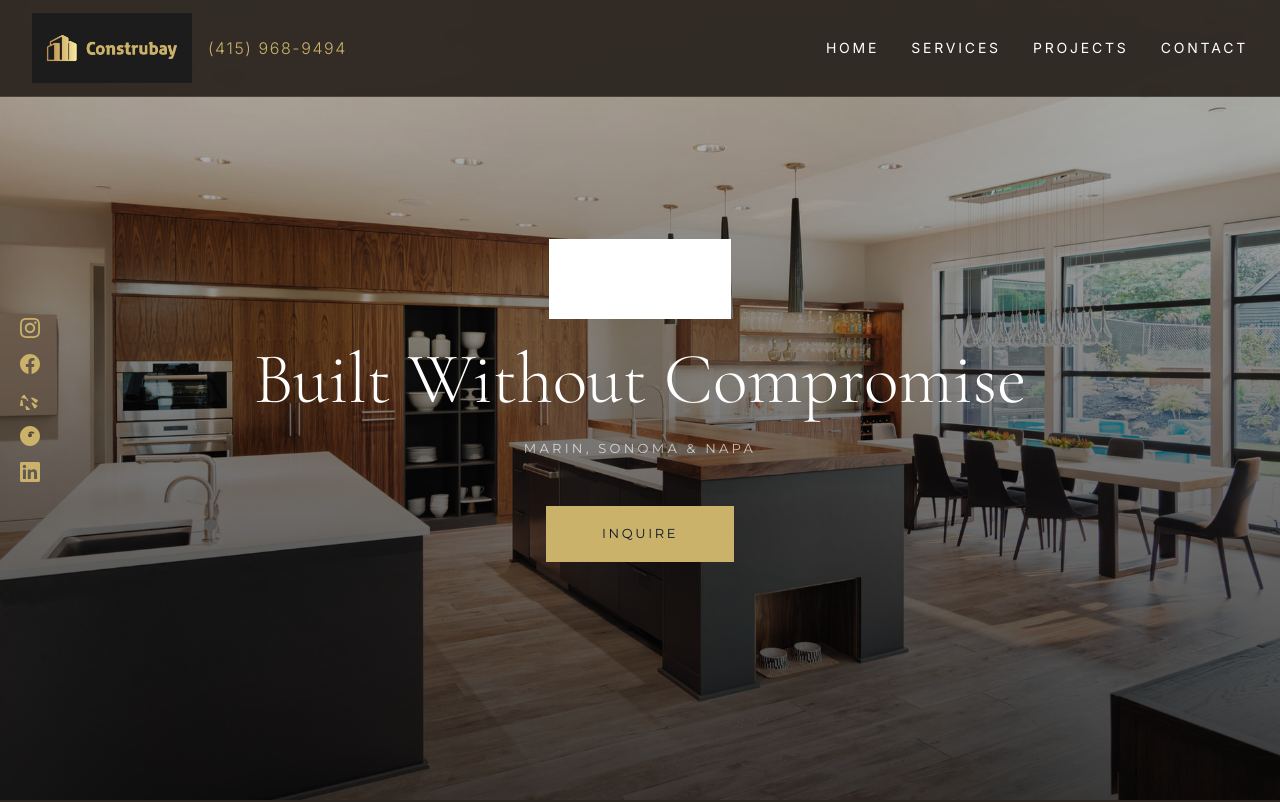
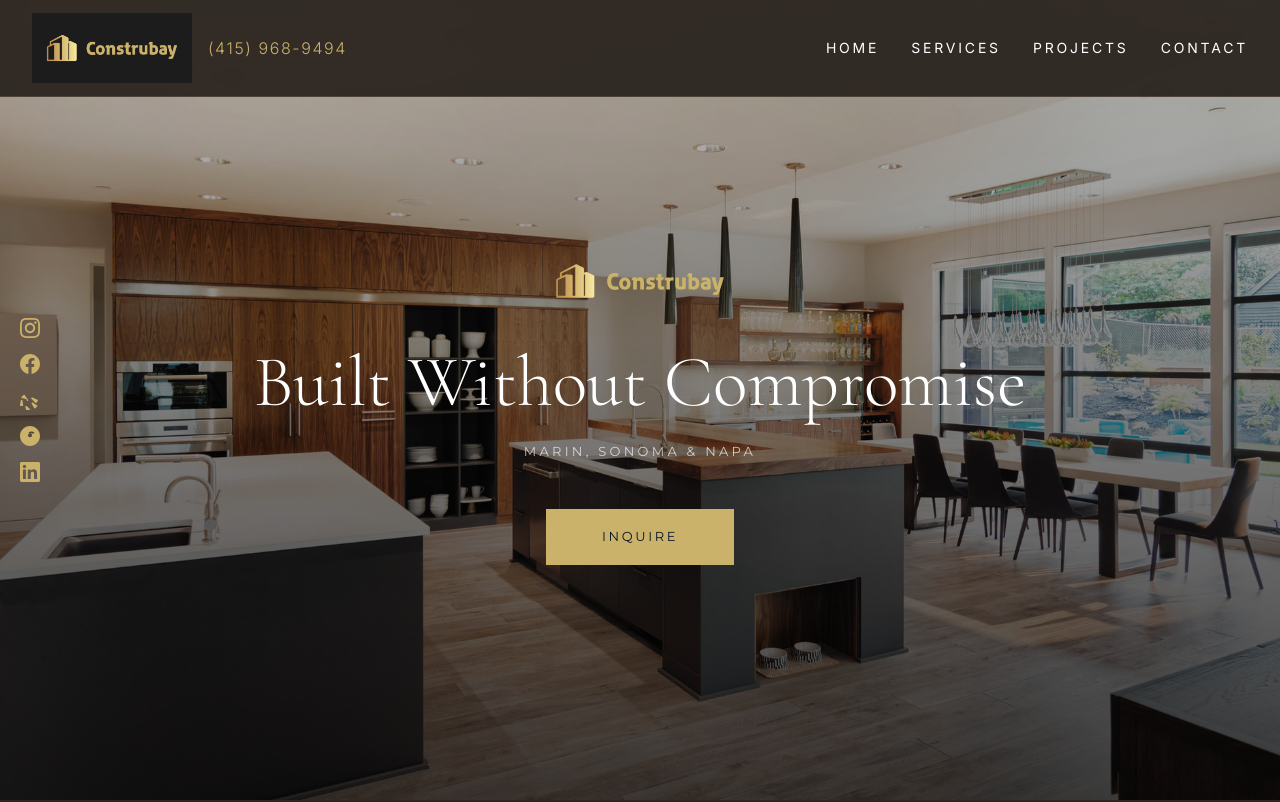
Before and after one commit to pfusbr-rj/construbay-web, a Next.js app: page / in a window 1280 px wide. Shown: the top 802 px of the page. Built offline with nearby package versions, Linux system fonts and the light colour scheme.

Commit message:
feat: hero logo — SVG-02 white icon gold text transparent bg

```diff
--- a/src/app/page.tsx
+++ b/src/app/page.tsx
@@ -80,11 +80,11 @@ export default function HomePage() {
 
         <div className="relative z-10 px-4 max-w-4xl mx-auto text-center w-full" style={{ display: 'flex', flexDirection: 'column', alignItems: 'center', justifyContent: 'center', textAlign: 'center', width: '100%' }}>
 
-          <div style={{ marginBottom: '24px', display: 'flex', flexDirection: 'column', alignItems: 'center', gap: '0px' }}>
+          <div style={{ marginBottom: '20px', display: 'flex', justifyContent: 'center', alignItems: 'center' }}>
             <img
-              src="/images/svg/logo vector-01.svg"
-              alt="ConstruBay logo"
-              style={{ height: '80px', width: 'auto', filter: 'brightness(0) invert(1)' }}
+              src="/images/svg/logo%20vector-02.svg"
+              alt="ConstruBay"
+              style={{ height: '90px', width: 'auto' }}
             />
           </div>
           <h1 className={`${cormorant.className} font-light text-4xl sm:text-5xl md:text-7xl text-white mb-6 leading-none text-center w-full mx-auto`}>
```
